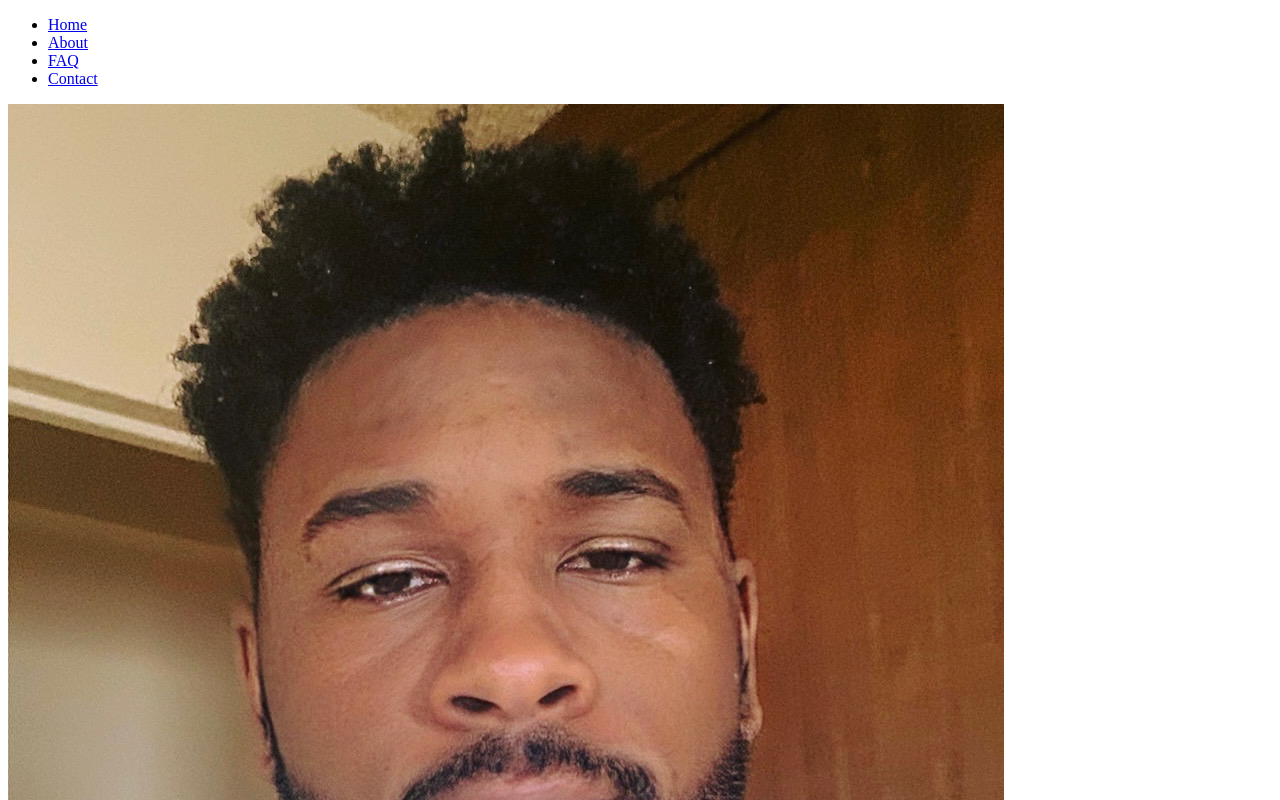
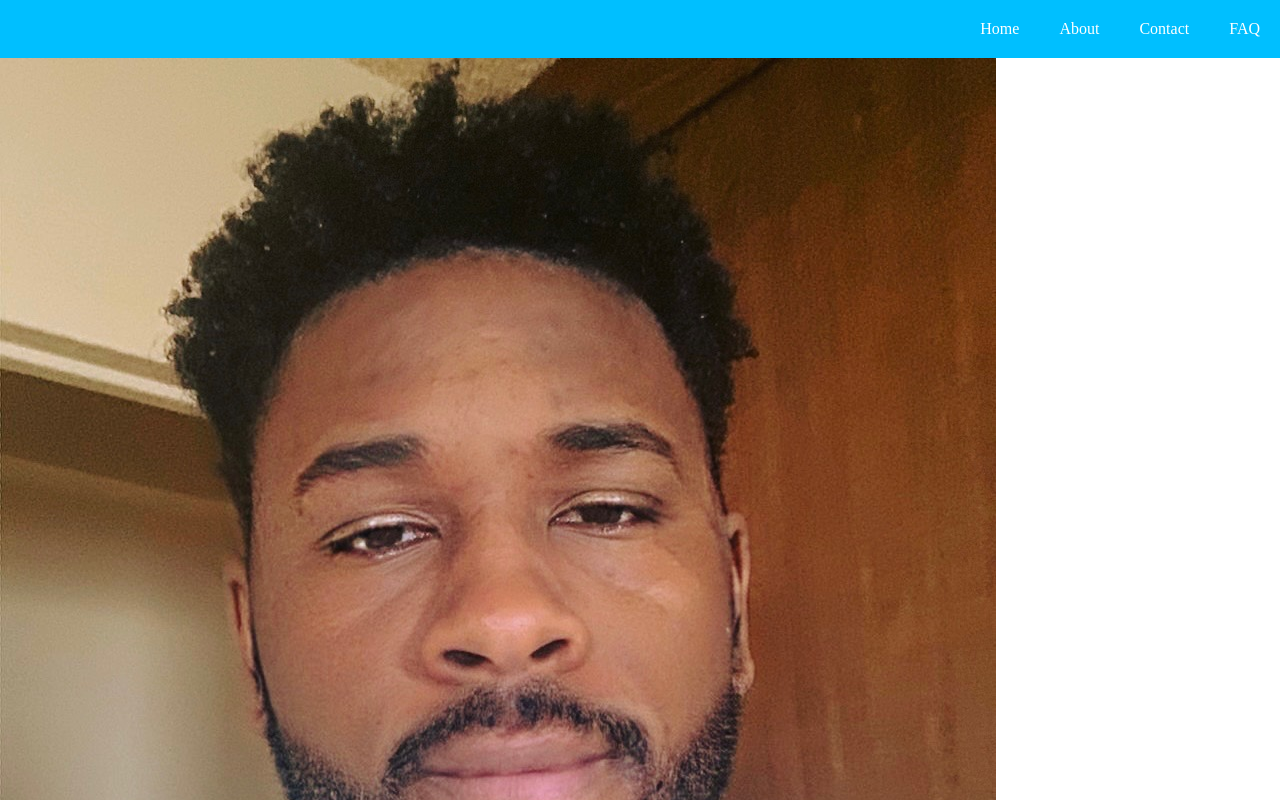
Before and after one commit to Mousdial4/Mousdial4.gitHub.io, a React (Create React App) app: page / in a window 1280 px wide. Shown: the top 800 px of the page. Built offline with nearby package versions, Linux system fonts and the light colour scheme.

Commit message:
nav updates

```diff
--- a/src/App.js
+++ b/src/App.js
@@ -9,10 +9,9 @@ const Div = styled.div`
 function App() {
   return (
     <Div>
-      <header className="App-header">
-        <img src={MePic} className="App-logo" alt="logo" />
+      <header>
+        <img src={MePic} alt="Moussa Diallo" />
         <p>Moussa Diallo</p>
-
       </header>
     </Div>
   );
--- a/src/Navbar.js
+++ b/src/Navbar.js
@@ -1,8 +1,24 @@
 import styled from "styled-components";
+import React from "react";
 
-const Navbar = styled.div`
-  margin: 0;
-  padding: 0;
+const Navbar = styled.nav`
+  background: deepskyblue;
+  ul {
+    display: flex;
+    list-style: none;
+    flex-flow: row wrap;
+    justify-content: flex-end;
+    margin: 0;
+  }
+  a {
+    text-decoration: none;
+    display: flex;
+    padding: 20px;
+    color: white;
+  }
+  a:hover {
+    background: #1565c0;
+  }
 `;
 
 function NavBar() {
@@ -16,10 +32,10 @@ function NavBar() {
           <a href="#">About</a>
         </li>
         <li>
-          <a href="#">FAQ</a>
+          <a href="#">Contact</a>
         </li>
         <li>
-          <a href="#">Contact</a>
+          <a href="#">FAQ</a>
         </li>
       </ul>
     </Navbar>
--- a/src/index.js
+++ b/src/index.js
@@ -2,13 +2,24 @@ import React from "react";
 import ReactDOM from "react-dom";
 import App from "./App";
 import Navbar from "./Navbar";
-import styled from 'styled-components';
-
+import {createGlobalStyle} from 'styled-components';
 
 import reportWebVitals from "./reportWebVitals";
 
+const GlobalStyle = createGlobalStyle`
+html,
+body{
+  margin: 0;
+  padding: 0;
+}
+
+
+
+`
+
 ReactDOM.render(
   <React.StrictMode>
+    <GlobalStyle/>
     <Navbar />
     <App />
   </React.StrictMode>,
```
Also changed, not shown: 21 other files (tests, documents, lock files or other folders).
